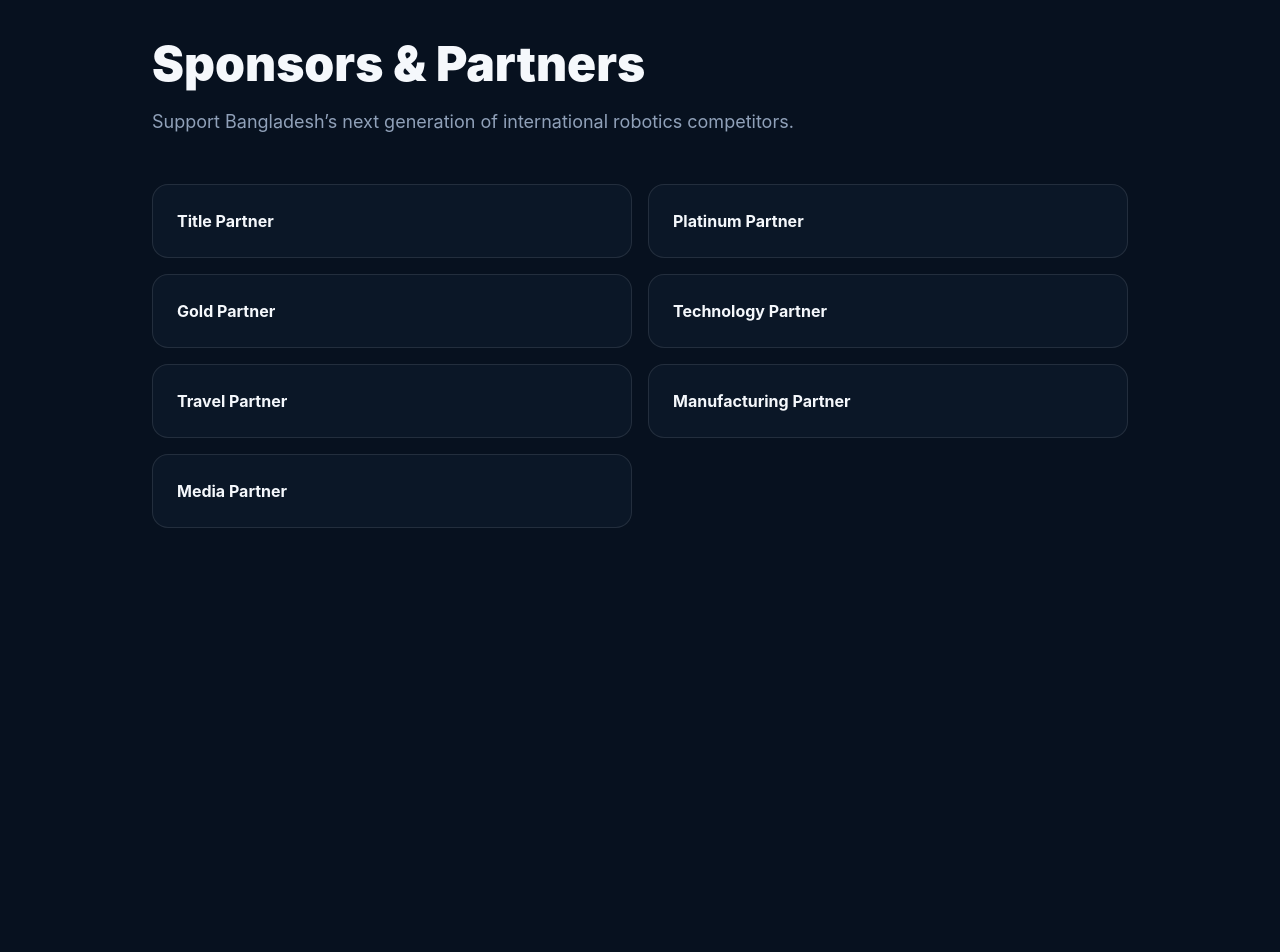
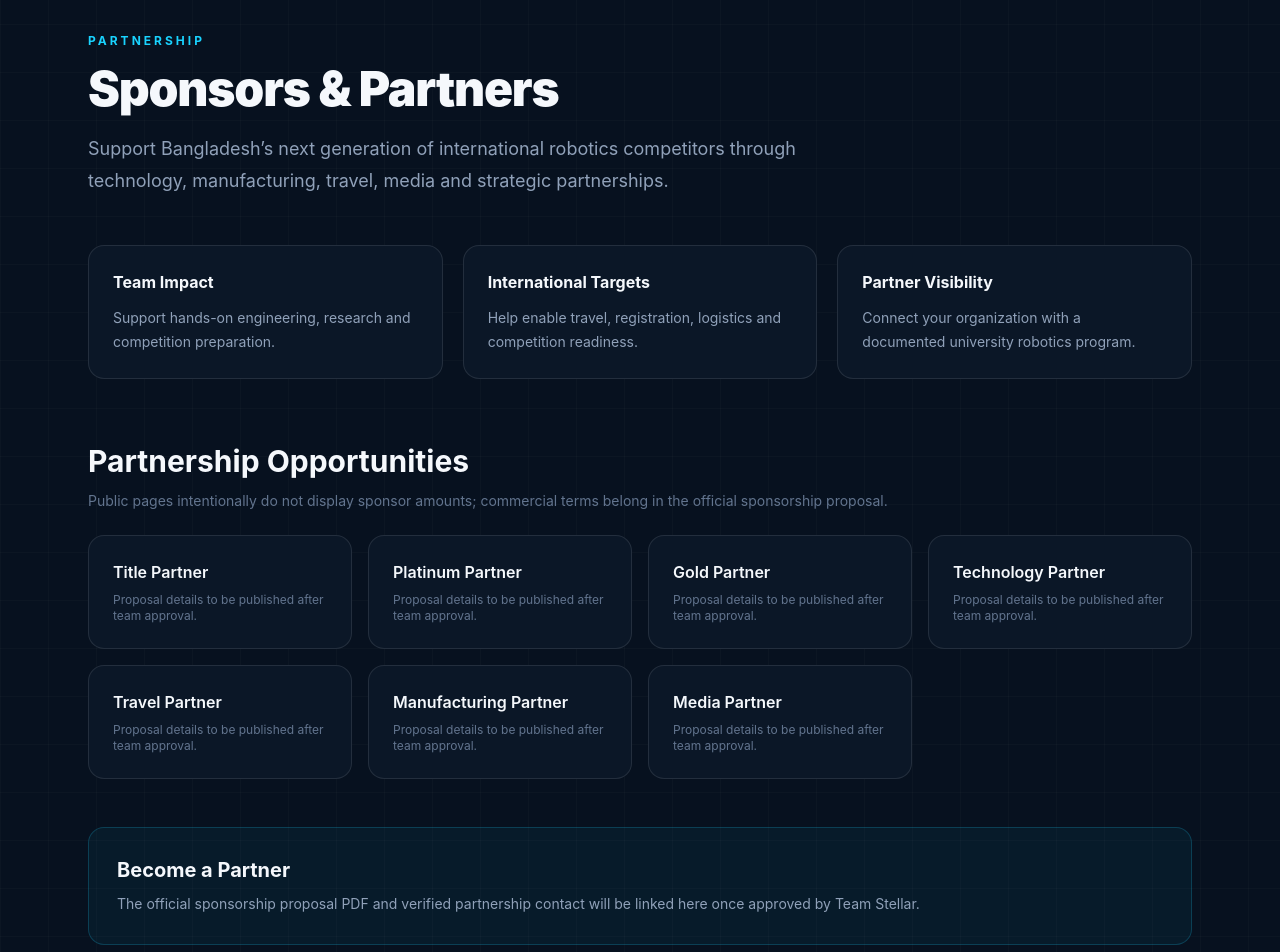
Before and after one commit to mahirlabib478-del/robotics-team, a Next.js app: page /sponsors in a window 1280 px wide. Shown: the part 120-1072 px from the top of the page. Before the commit the page ends 800 px from the top, so only its background shows below. Built offline with nearby package versions, Linux system fonts and the light colour scheme; no server answers.

Commit message:
feat: add recruitment contact and sponsor UX

```diff
--- a/app/sponsors/page.tsx
+++ b/app/sponsors/page.tsx
@@ -1 +1,39 @@
-import Link from "next/link"; export default function SponsorsPage(){return <main className="min-h-screen bg-[#07111f] text-[#f5f8fc]"><div className="mx-auto max-w-5xl px-6 py-20"><Link href="/" className="text-sm text-[#19d3ff]">← Team Stellar</Link><h1 className="mt-14 text-5xl font-black">Sponsors & Partners</h1><p className="mt-5 text-lg text-slate-400">Support Bangladesh’s next generation of international robotics competitors.</p><div className="mt-12 grid gap-4 sm:grid-cols-2">{["Title Partner","Platinum Partner","Gold Partner","Technology Partner","Travel Partner","Manufacturing Partner","Media Partner"].map(x=><div key={x} className="rounded-2xl border border-white/10 bg-[#0b1727] p-6 font-bold">{x}</div>)}</div></div></main>}
+import { SiteFooter } from "@/components/site-footer";
+import { SiteHeader } from "@/components/site-header";
+
+const packages = ["Title Partner", "Platinum Partner", "Gold Partner", "Technology Partner", "Travel Partner", "Manufacturing Partner", "Media Partner"];
+
+export default function SponsorsPage() {
+  return (
+    <main className="min-h-screen">
+      <SiteHeader />
+      <section className="mx-auto max-w-6xl px-6 py-20">
+        <p className="text-xs font-bold uppercase tracking-[0.25em] text-[#19d3ff]">Partnership</p>
+        <h1 className="mt-4 text-5xl font-black tracking-tight">Sponsors & Partners</h1>
+        <p className="mt-5 max-w-3xl text-lg leading-8 text-slate-400">Support Bangladesh’s next generation of international robotics competitors through technology, manufacturing, travel, media and strategic partnerships.</p>
+
+        <div className="mt-12 grid gap-5 lg:grid-cols-3">
+          {[
+            ["Team Impact", "Support hands-on engineering, research and competition preparation."],
+            ["International Targets", "Help enable travel, registration, logistics and competition readiness."],
+            ["Partner Visibility", "Connect your organization with a documented university robotics program."],
+          ].map(([title, description]) => <div key={title} className="rounded-2xl border border-white/10 bg-[#0b1727] p-6"><h2 className="font-bold">{title}</h2><p className="mt-3 text-sm leading-6 text-slate-400">{description}</p></div>)}
+        </div>
+
+        <section className="mt-16">
+          <h2 className="text-3xl font-bold">Partnership Opportunities</h2>
+          <p className="mt-3 text-sm text-slate-500">Public pages intentionally do not display sponsor amounts; commercial terms belong in the official sponsorship proposal.</p>
+          <div className="mt-6 grid gap-4 sm:grid-cols-2 lg:grid-cols-4">
+            {packages.map((item) => <div key={item} className="rounded-2xl border border-white/10 bg-[#0b1727] p-6"><p className="font-semibold">{item}</p><p className="mt-2 text-xs text-slate-500">Proposal details to be published after team approval.</p></div>)}
+          </div>
+        </section>
+
+        <div className="mt-12 rounded-2xl border border-[#19d3ff]/20 bg-[#19d3ff]/5 p-7">
+          <h2 className="text-xl font-bold">Become a Partner</h2>
+          <p className="mt-2 text-sm leading-6 text-slate-400">The official sponsorship proposal PDF and verified partnership contact will be linked here once approved by Team Stellar.</p>
+        </div>
+      </section>
+      <SiteFooter />
+    </main>
+  );
+}
```
